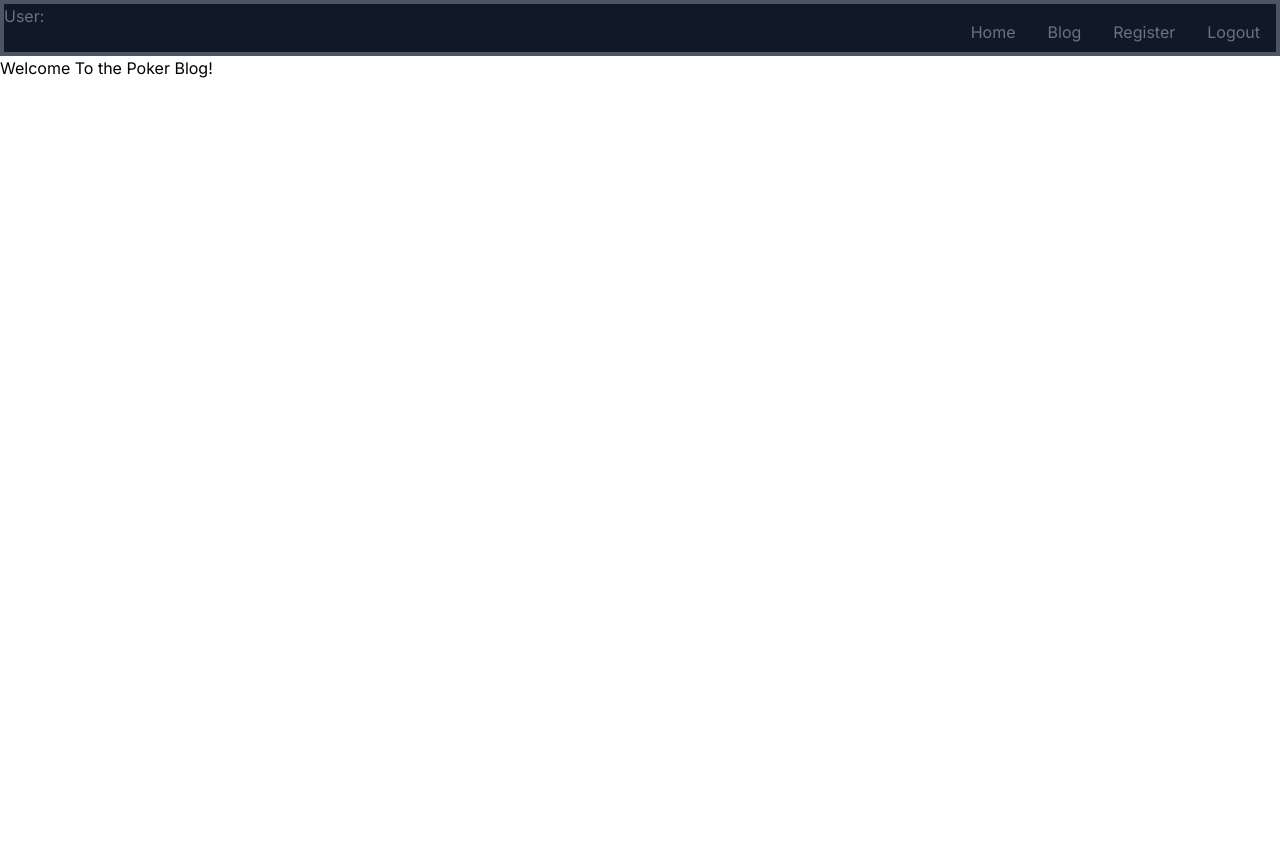
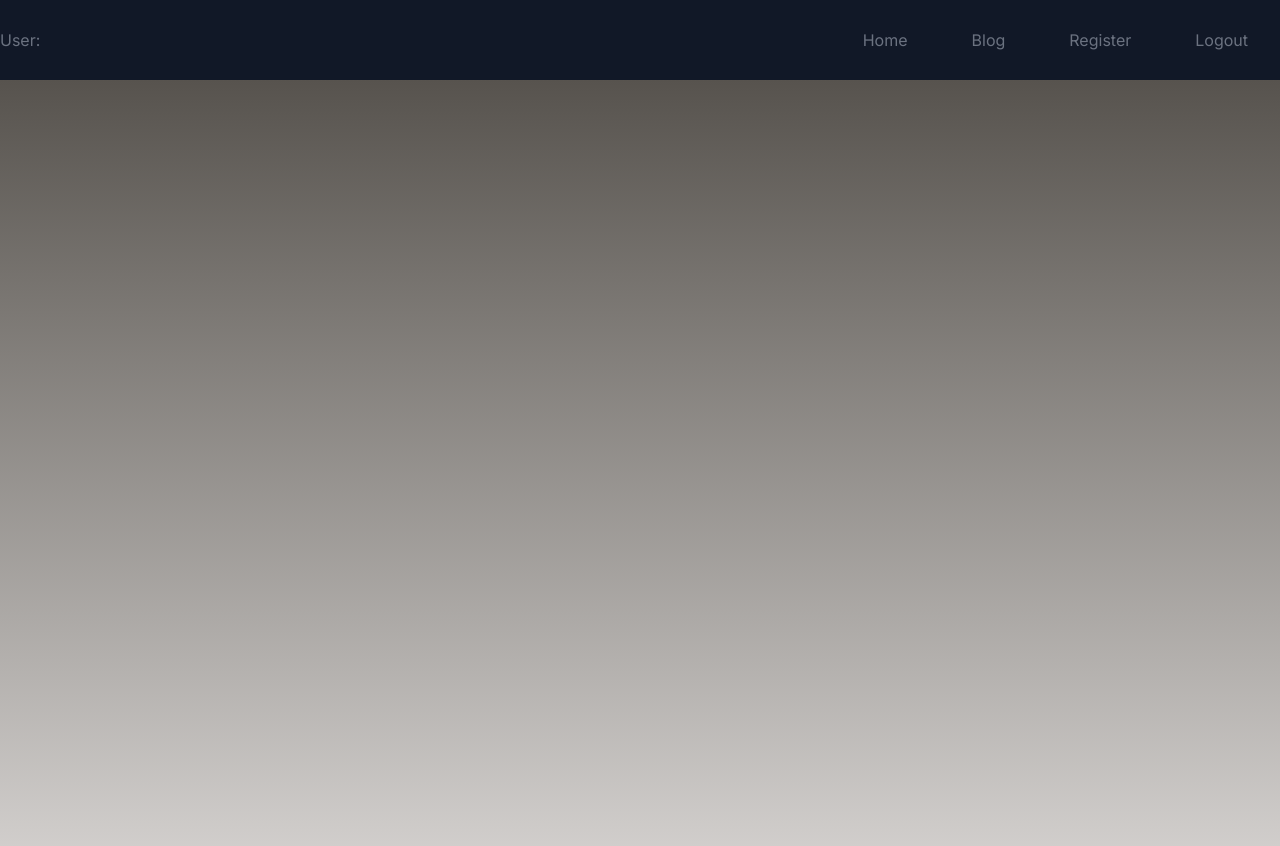
Before and after one commit to rkawk1234/Live-Score, a React (Create React App) app in the folder client/: page /blog in a window 1280 px wide. Shown: the top 846 px of the page. Before the commit the page ends 800 px from the top, so only its background shows below. Built offline with nearby package versions, Linux system fonts and the light colour scheme; a web font is replaced by a local one.

Commit message:
style updated

```diff
--- a/client/src/App.js
+++ b/client/src/App.js
@@ -41,31 +41,31 @@ function App() {
 
 
 
-      <div className='flex justify-between w-full border-4 border-gray-600 bg-gray-900'>
+      <div className='flex justify-between w-full  h-20 bg-gray-900'>
 
-      <div className=' text-gray-500 hover:scale-125'>User: {user ? user.email : ""}</div>
+      <div className='my-auto text-gray-500 hover:scale-125'>User: {user ? user.email : ""}</div>
 
 
-        <ul className=' hidden md:flex'>
+        <ul className='md:flex'>
 
 
-          <li className='px-4 pb-2 pt-4 cursor-pointer capitalize font-medium text-gray-500 hover:scale-125 duration-200 '>
+          <li className='px-8 my-auto cursor-pointer capitalize font-medium text-gray-500 hover:scale-125 duration-200 '>
             <Link to="/">Home</Link>
           </li>
 
           {bool&& (
-          <li className='px-4 pb-2 pt-4 cursor-pointer capitalize font-medium text-gray-500 hover:scale-125 duration-200'>
+          <li className='px-8 my-auto cursor-pointer capitalize font-medium text-gray-500 hover:scale-125 duration-200'>
             <Link to='/blog'>Blog</Link>
           </li>)}
 
-          <li className='px-4 pb-2 pt-4 cursor-pointer capitalize font-medium text-gray-500 hover:scale-125 duration-200'>
+          <li className='px-8 my-auto cursor-pointer capitalize font-medium text-gray-500 hover:scale-125 duration-200'>
             <Link to='/register'>Register</Link>
           </li>
-          {!bool && (<li className='px-4 pb-2 pt-4 cursor-pointer capitalize font-medium text-gray-500 hover:scale-125 duration-200'>
+          {!bool && (<li className='px-8 my-auto cursor-pointer capitalize font-medium text-gray-500 hover:scale-125 duration-200'>
             <Link to='/login'>Login</Link>
           </li>)}
 
-          {bool &&(<li className='px-4 pb-2 pt-4 cursor-pointer capitalize font-medium text-gray-500 hover:scale-125 duration-200'
+          {bool &&(<li className='px-8 my-auto cursor-pointer capitalize font-medium text-gray-500 hover:scale-125 duration-200'
               onClick={()=>{
                 localStorage.clear()
                 setBool(!bool)
--- a/client/src/components/blog/index.js
+++ b/client/src/components/blog/index.js
@@ -30,8 +30,7 @@ const Blog = () => {
 
 
   return(
-    <div>
-          Welcome To the Poker Blog!
+    <div className='h-screen w-full bg-gradient-to-b from-stone-600 to-stone-300'>
        </div>
 
   )
```
